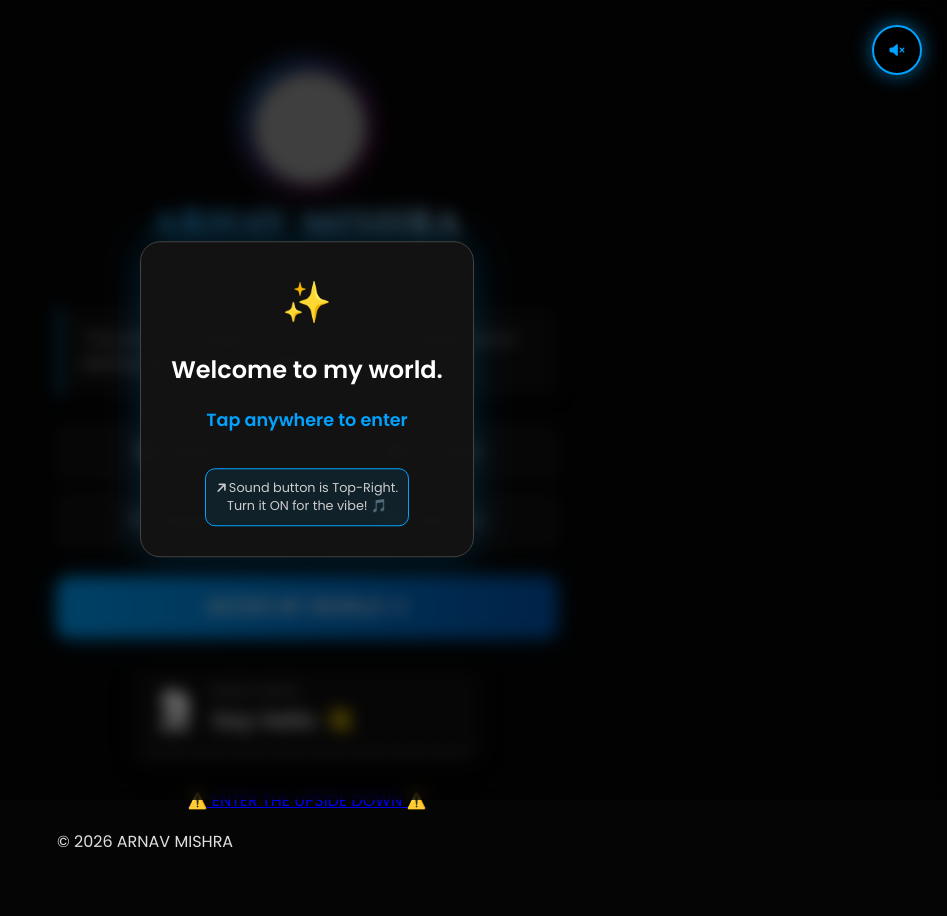
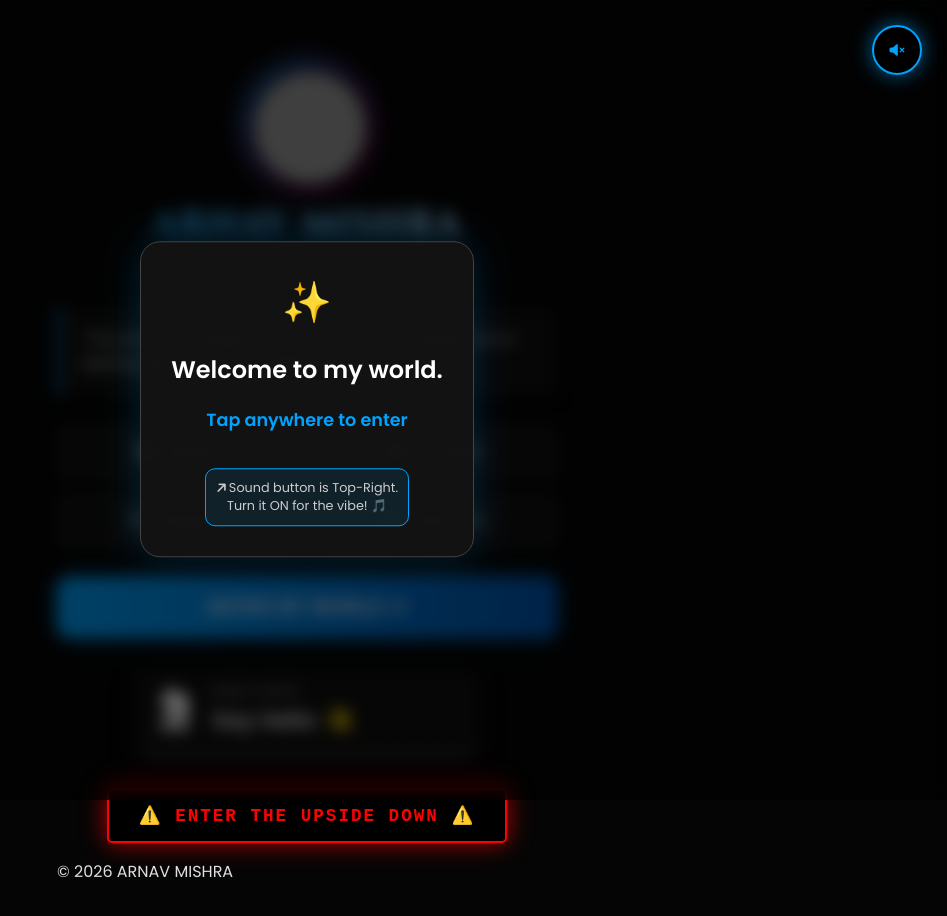
Before and after one commit to Arnavmishra142/Arnavmishra-, a plain HTML site: page index.html in a window 1280 px wide. Shown: the whole page, without its empty margins (333-1280 px from the left). Drawn offline with Linux system fonts and the light colour scheme; grey boxes are pictures that could not be loaded; a web font is replaced by a local one.

Commit message:
Update style.css
Signed-off-by: Arnavmishra142 <mishrarnav142@gmail.com>

```diff
--- a/style.css
+++ b/style.css
@@ -199,3 +199,32 @@ body {
 
 /* Responsive */
 @media (max-width: 400px) { .name { font-size: 1.8rem; } .btn-grid { grid-template-columns: 1fr; } }
+/* Add to the end of style.css */
+.stranger-portal-btn {
+    display: inline-block;
+    background: #000;
+    color: #ff0000; /* Red for danger */
+    text-decoration: none;
+    font-family: 'Courier Prime', monospace;
+    font-weight: bold;
+    font-size: 1.1rem;
+    padding: 15px 30px;
+    border: 2px solid #ff0000;
+    border-radius: 5px;
+    text-transform: uppercase;
+    letter-spacing: 2px;
+    position: relative;
+    overflow: hidden;
+    transition: 0.3s;
+    animation: redPulse 2s infinite;
+}
+.stranger-portal-btn:hover {
+    background: #ff0000;
+    color: #000;
+    box-shadow: 0 0 30px rgba(255, 0, 0, 0.6);
+}
+@keyframes redPulse {
+    0% { box-shadow: 0 0 10px rgba(255, 0, 0, 0.3); }
+    50% { box-shadow: 0 0 25px rgba(255, 0, 0, 0.7); }
+    100% { box-shadow: 0 0 10px rgba(255, 0, 0, 0.3); }
+}
```
